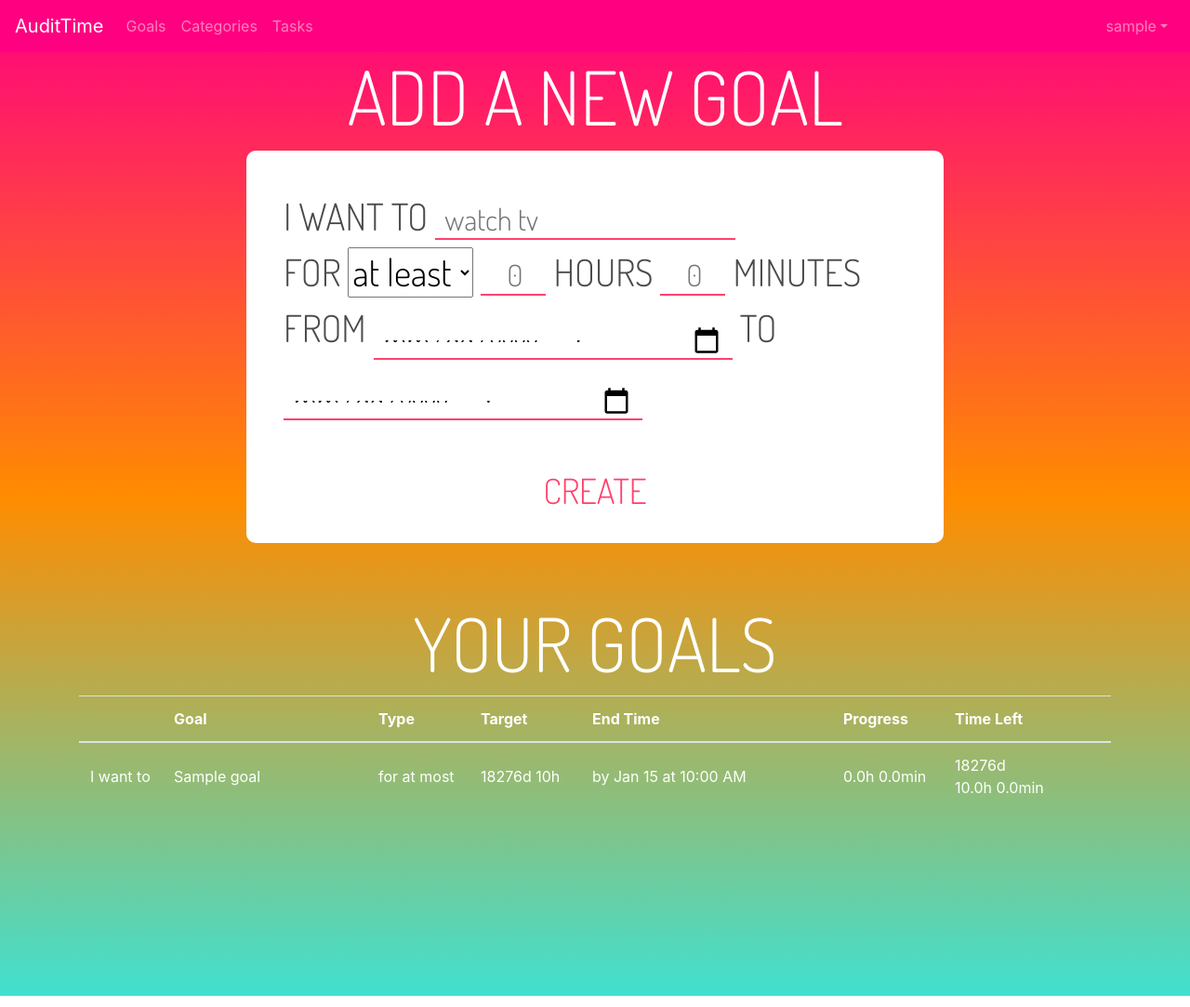
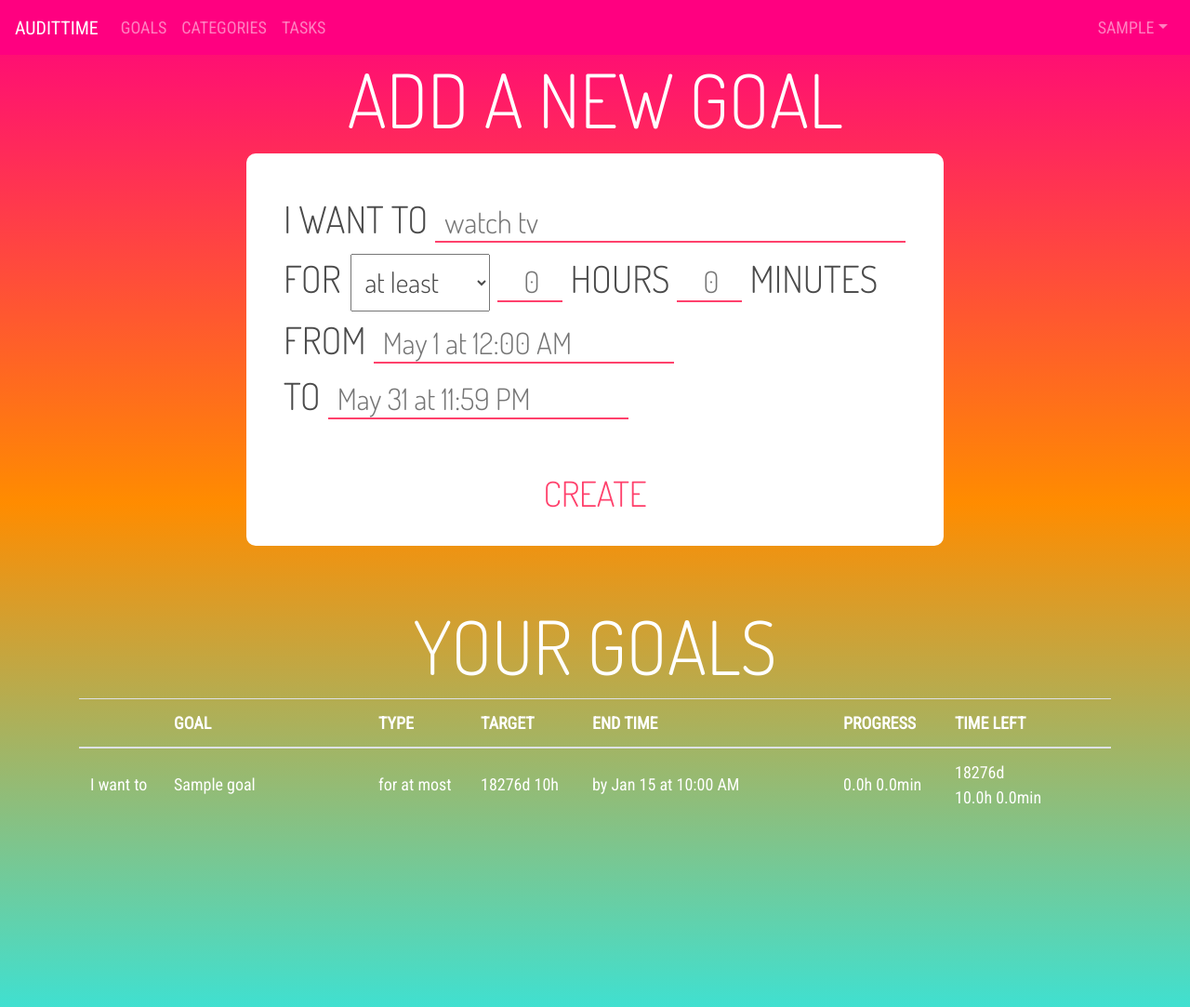
Before and after one commit to almondjelly/audittime, a Flask app: page /goals in a window 1280 px wide. Shown: the whole page at 93% size. Run offline with Flask 2, Linux system fonts and the light colour scheme; the visitor is signed in with stand-in values (Sample User, id 1); tables that the repository leaves empty hold one stand-in row (values such as "Sample post"); some libraries are stand-ins or nearby versions.

Commit message:
More styling tweaks

```diff
--- a/static/css/audittime.css
+++ b/static/css/audittime.css
@@ -2,10 +2,15 @@
 
 /* TABLE FONTS */
 
+    td,
+    th,
     .table input {
-        font-family: "Source Sans Pro";
+        font-family: "Roboto Condensed";
+        font-size: 18px;
+    }
+
+    th {
         text-transform: uppercase;
-        font-size: 18px;
     }
 
 
@@ -180,13 +185,36 @@
         width: 70px;
         text-align: right;
         font-size: 24pt;
+        margin-bottom: 8px;
     }
 
+    .input-goal-date-time-picker {
+
+    }
 
 /* INPUT WIDTH */
 
+    #input-goal-name {
+        width: 506px;
+        margin-bottom: 8px;
+    }
+
     #input-category-new {
         width: 100%;
+        margin-bottom: 8px;
+    }
+
+    #input-new-task-name {
+        width: 432px;
+        margin-bottom: 8px;
+    }
+
+    #select-goal-type {
+        padding: 10px;
+        width: 150px;
+        font-size: 30px;
+        margin-left: 3px;
+        color: #4a4a4a;
     }
 
 
@@ -242,6 +270,14 @@
         background-color: #FF0080;
     }
 
+/* SET NAVBAR FONT */
+
+    nav a {
+        font-family: "Roboto Condensed";
+        font-size: 18px;
+        text-transform: uppercase;
+    }
+
 
 /* SET TITLE FONTS (VISIBLE WHEN SIGNED OUT) */
 
--- a/static/css/selectize.css
+++ b/static/css/selectize.css
@@ -46,7 +46,7 @@
   opacity: 0.4;
   margin-top: -12px;
   line-height: 20px;
-  font-size: 20px !important;
+  font-size: 28px !important;
 }
 .selectize-dropdown-header-close:hover {
   color: #000000;
@@ -82,12 +82,13 @@
   width: 17px;
   text-align: center;
   font-weight: bold;
-  font-size: 12px;
+  font-size: 28px;
   color: inherit;
   text-decoration: none;
   vertical-align: middle;
   display: inline-block;
-  padding: 2px 0 0 0;
+  /*padding: 2px 0 0 0;*/
+  padding: 0;
   border-left: 1px solid #0073bb;
   -webkit-border-radius: 0 2px 2px 0;
   -moz-border-radius: 0 2px 2px 0;
@@ -112,7 +113,7 @@
   position: absolute;
   right: 28px;
   top: 6px;
-  font-size: 23px;
+  font-size: 28px;
 }
 .selectize-control {
   position: relative;
@@ -122,8 +123,8 @@
 .selectize-input input {
   color: #303030;
   font-family: inherit;
-  font-size: 13px;
-  line-height: 18px;
+  font-size: 28px;
+  line-height: 30px;
   -webkit-font-smoothing: inherit;
 }
 .selectize-input,
@@ -134,7 +135,7 @@
 }
 .selectize-input {
   border: 1px solid #d0d0d0;
-  padding: 8px 8px;
+  padding: 6px 8px 8px 8px;
   display: inline-block;
   width: 100%;
   overflow: hidden;
@@ -150,7 +151,7 @@
   border-radius: 3px;
 }
 .selectize-control.multi .selectize-input.has-items {
-  padding: 5px 8px 2px;
+  padding: 3px 8px 2px;
 }
 .selectize-input.full {
   background-color: #ffffff;
@@ -178,7 +179,7 @@
 .selectize-control.multi .selectize-input > div {
   cursor: pointer;
   margin: 0 3px 3px 0;
-  padding: 2px 6px;
+  padding: 0 6px;
   background: #1da7ee;
   color: #ffffff;
   border: 1px solid #0073bb;
@@ -384,7 +385,7 @@
 .selectize-dropdown .optgroup-header {
   padding-top: 7px;
   font-weight: bold;
-  font-size: 0.85em;
+  /*font-size: 0.85em;*/
 }
 .selectize-dropdown .optgroup {
   border-top: 1px solid #f0f0f0;
--- a/static/js/audittime.js
+++ b/static/js/audittime.js
@@ -23,8 +23,9 @@ function initialize() {
     // $(".gcal-categories").select2({placeholder: "category"});
 
     // Apply selectize.js to dropdowns
-    $("#select-new-task-category").selectize({placeholder: "tv"});
-    $("#category-goal-dropdown").selectize({placeholder: "goals"});
+    $("#select-category-goal").selectize({placeholder: "goals"});
+    $("#select-task-category").selectize({placeholder: "tv"});
+    // $("#select-goal-type").selectize();
     $(".td-input-event-task-categories").selectize();
     $(".goal-modal-input-goal-categories").selectize();
     $(".goal-modal-input-type").selectize();
--- a/templates/base.html
+++ b/templates/base.html
@@ -8,7 +8,7 @@
         <link rel="stylesheet" type="text/css" href="static/css/audittime.css">
 
         <!-- Google Fonts -->
-        <link href="https://fonts.googleapis.com/css?family=Dosis:300|Sacramento|Source+Sans+Pro:200,300,400,600,700" rel="stylesheet">
+        <link href="https://fonts.googleapis.com/css?family=Dosis:300|Sacramento|Roboto+Condensed|Source+Sans+Pro:200,300,400,600,700" rel="stylesheet">
 
         <!-- Bootstrap -->
         <link rel="stylesheet" href="static/css/bootstrap.css">
--- a/templates/categories.html
+++ b/templates/categories.html
@@ -9,7 +9,7 @@
     <form method="post" id="form-category">
         <input type="text" id="input-category-new" placeholder="new category name">
 
-        <select multiple name="categoryGoals" id="category-goal-dropdown">
+        <select multiple name="categoryGoals" id="select-category-goal">
             {% for goal in goals %}
                 <option value="{{ goal.name }}">{{ goal.name }}</option>
             {% endfor %}
--- a/templates/goals.html
+++ b/templates/goals.html
@@ -12,7 +12,7 @@
         <div>
 
             i want to
-            <input type="text" name="goalName" placeholder="watch tv" required id="goal-name">
+            <input type="text" name="goalName" placeholder="watch tv" required id="input-goal-name">
 
         </div>
 
@@ -20,7 +20,7 @@
         <div>
 
             for
-            <select name="goalType" id="goal-type" class="goal-type-dropdown">
+            <select name="goalType" id="select-goal-type">
                 <option value="at_least">at least</option>
                 <option value="at_most">at most</option>
             </select>
@@ -37,10 +37,10 @@
         <!-- Goal timerange -->
         <div>
             from
-            <input type="datetime-local" id="start-date" name="startDate" class=".input-goal-date-time-picker" placeholder="May 1 at 12:00 AM" required>
+            <input type="datetime-local" id="start-date" name="startDate" class="input-goal-date-time-picker" placeholder="May 1 at 12:00 AM" required><br>
 
             to
-            <input type="datetime-local" name="endDate" id="end-date" class=".input-goal-date-time-picker" placeholder="May 31 at 11:59 PM" required>
+            <input type="datetime-local" name="endDate" id="end-date" class="input-goal-date-time-picker" placeholder="May 31 at 11:59 PM" required>
         </div>
 
         <div id="goal-save-div">
--- a/templates/tasks.html
+++ b/templates/tasks.html
@@ -18,10 +18,10 @@
 
         <input type="text" id="input-new-task-name" placeholder="watching Better Call Saul" required autofocus name="task">
 
-        <select required id="select-new-task-category">
-            <option value="Pick a category" disabled selected>Pick a category...</option>
+        <select required id="select-task-category">
+            <!-- <option value="Pick a category" disabled selected>Pick a category...</option> -->
             {% for category in categories %}
-            <option>{{ category.name }}</option>
+            <option value="{{ category.name }}">{{ category.name }}</option>
             {% endfor %}
 
         </select>
```
Also changed, not shown: 1 other file.
